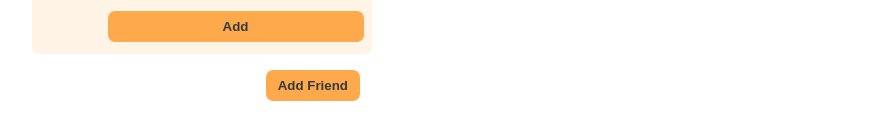
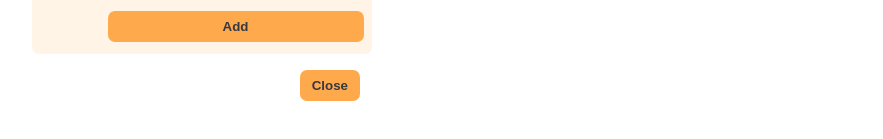
Before and after one commit to huytran72/Splitting-Bill, a React (Create React App) app in the folder splitting_bill/: page / in a window 1280 px wide. Shown: the part 513-652 px from the top of the page, without its empty margins (198-1081 px from the left). Built offline with nearby package versions, Linux system fonts and the light colour scheme.

Commit message:
Update App.js

```diff
--- a/splitting_bill/src/App.js
+++ b/splitting_bill/src/App.js
@@ -33,7 +33,9 @@
       <div className="sidebar">
         <FriendList />
         {showAddFriend && <FormAddFriend />}
-        <Button onClick={handleShowAddFriend}>Add Friend</Button>
+        <Button onClick={handleShowAddFriend}>
+          {showAddFriend ? "Close" : "Add Friend"}
+        </Button>
       </div>
 
       <FormSplitBill />
```
